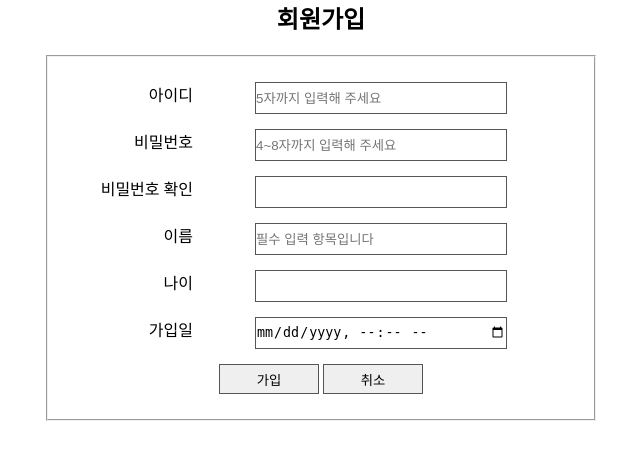
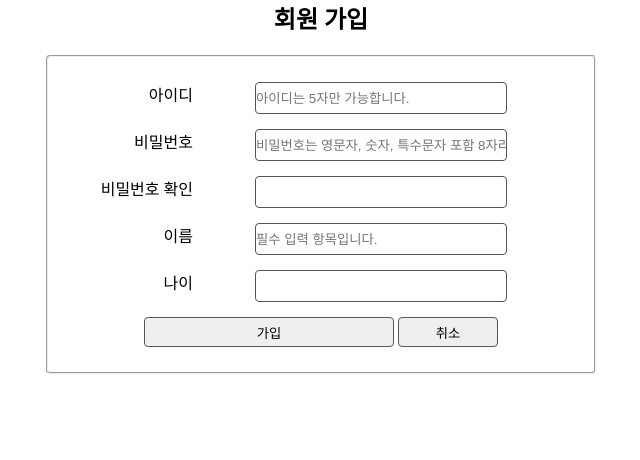
Before and after one commit to miniwisdom5999/member, a Flask app: page /register/ in a window 1280 px wide. Shown: the part 110-570 px from the top of the page, without its empty margins (319-959 px from the left). Run offline with Flask 2, Linux system fonts and the light colour scheme.

Commit message:
register update

```diff
--- a/app.py
+++ b/app.py
@@ -1,9 +1,8 @@
 import sqlite3
-
-from flask import Flask, render_template, request, url_for, redirect, session
+from flask import Flask, render_template, request, redirect, url_for, session
 
 app = Flask(__name__)
-app.secret_key = "song"     #암호키 설정
+app.secret_key = "rlarldyd"  #암호키 설정
 
 def getconn():
     conn = sqlite3.connect('./memberdb.db')
@@ -11,8 +10,11 @@ def getconn():
 
 @app.route('/')  #127.0.0.1:5000
 def index():
-    return render_template('index.html')
-    #return "<h1>Welcome~ 방문을 환영합니다.</h1>"
+    if 'userID' in session:   #session에 userID가 존재하면
+        ssid = session.get('userID')  # 세션을 가져옴
+        return render_template('index.html', ssid=ssid) #index로 보내기
+    else:
+        return render_template('index.html')
 
 @app.route('/memberlist/')
 def memberlist():
@@ -20,77 +22,124 @@ def memberlist():
     cur = conn.cursor()
     sql = "SELECT * FROM member"
     cur.execute(sql)
-    rs1 = cur.fetchall()
+    rs = cur.fetchall()   #db에서 검색한 데이터
     conn.close()
-    return render_template('memberlist.html', rs=rs1)
+    if 'userID' in session:  # session에 userID가 존재하면
+        ssid = session.get('userID')  # 세션을 가져옴
+        return render_template('memberlist.html', ssid=ssid, rs=rs)
+    else:
+        return render_template('memberlist.html')
 
-@app.route('/memberview/<string:id>/')
-def member_view(id):        #mid를 경로로 설정하고 매개변수로 넘겨줌
+@app.route('/member_view/<string:id>/')
+def member_view(id):  #mid를 경로로 설정하고 매개변수로 넘겨줌
     conn = getconn()
     cur = conn.cursor()
     sql = "SELECT * FROM member WHERE mid = '%s' " % (id)
     cur.execute(sql)
-    rs = cur.fetchone()     #해당 1개의 자료를 반환받음
+    rs = cur.fetchone()  #해당 1개의 자료를 반환받음
     conn.close()
-    return render_template('member_view.html', rs=rs)
+    if 'userID' in session:  # session에 userID가 존재하면
+        ssid = session.get('userID')  # 세션을 가져옴
+        return render_template('member_view.html', rs=rs, ssid=ssid)
+    else:
+        return render_template('member_view.html')
 
+@app.route('/register/', methods = ['GET', 'POST'])  #url 경로
+def register():
+    if request.method == 'POST':  # 'POST'는 반드시 대문자로 할 것
+        # 자료 수집
+        id = request.form['mid']
+        pwd = request.form['passwd']
+        name = request.form['name']
+        age = request.form['age']
+        #date = request.form['regDate']
+        # 회원 가입
+        conn = getconn()
+        cur = conn.cursor()
+        sql = "INSERT INTO member (mid, passwd, name, age) VALUES ('%s', '%s', '%s', '%s') " \
+             % (id, pwd, name, age)
+        cur.execute(sql)   # 실행 함수
+        conn.commit()      # 커밋 완료
 
-@app.route('/register/', methods = ['GET', 'POST'])    #url경로   ####반드시 대문자로 POST
-def register():
-    if request.method == 'POST':
-            # 자료 수집
+        # 가입 후 자동 로그인
+        sql = "SELECT * FROM member WHERE mid = '%s' " % (id)
+        cur.execute(sql)
+        rs = cur.fetchone()
+        conn.close()
+        if rs:
+            session['userID'] = id   # 자동 로그인시 세션 발급 필수
+            return redirect(url_for('memberlist'))
+    else:
+        return render_template('register.html') #GET 방식
+
+@app.route("/login/", methods = ['GET', 'POST'])
+def login():
+    if request.method == "POST":
+        # 자료 전달 받음
+        id = request.form['mid']
+        pwd = request.form['passwd']
+
+        conn = getconn()
+        cur = conn.cursor()
+        sql = "SELECT * FROM member WHERE mid = '%s' AND passwd = '%s' " % (id, pwd)
+        cur.execute(sql)
+        rs = cur.fetchone() # db에서 찾은 데이터 가져옴
+        conn.close()
+        if rs:
+            session['userID'] = id  # 세션 발급
+            return redirect(url_for('index'))
+        else:
+            error = "아이디나 비밀번호가 일치하지 않습니다."
+            return render_template('login.html', error=error)
+    else:
+        return render_template('login.html')
+
+@app.route('/logout/')
+def logout():
+    #session.pop('userID')  #userID 세션 삭제
+    session.clear()         # 전체의 세션 삭제
+    return redirect(url_for('index'))
+
+@app.route('/member_del/<string:id>/')   #삭제 url 생성
+def member_del(id):  #mid를 매개변수로 넘겨줌
+    conn = getconn()
+    cur = conn.cursor()
+    sql = "DELETE FROM member WHERE mid = '%s' " % (id)
+    cur.execute(sql)  # 삭제 수행
+    conn.commit()     # 수행 완료
+    conn.close()
+    return redirect(url_for('memberlist'))
+
+@app.route('/member_edit/<string:id>/', methods = ['GET', 'POST'])
+def member_edit(id):
+    if request.method == "POST":
+        #자료 넘겨 받음
         id = request.form['mid']
         pwd = request.form['passwd']
         name = request.form['name']
         age = request.form['age']
         date = request.form['regDate']
-
+        #db 연결
         conn = getconn()
         cur = conn.cursor()
-        sql = "INSERT INTO member VALUES ('%s', '%s', '%s', '%s', '%s')"\
-            % (id, pwd, name, age, date)
-        cur.execute(sql)    #실행 함수
-        conn.commit()   #커밋완료
-        return redirect(url_for('memberlist'))      #url 결로로 이동
+        sql = "UPDATE member SET passwd = '%s', name = '%s' , age = '%s', regDate = '%s' " \
+              "WHERE mid = '%s' " % (pwd, name, age, date, id)
+        cur.execute(sql)  # 실행 함수
+        conn.commit()  # 커밋 완료
+        conn.close()
+        return redirect(url_for('member_view', id=id))  # member_view 해당 id로 이동
     else:
-        return render_template('register.html')
-
-
-
-
-
-
-@app.route('/login/', methods = ['GET', 'POST'])
-def login():
-    if request.method == "POST":
-        #자료를 전달받음
-        id = request.form['mid']
-        pwd = request.form['passwd']
-
+        # 회원 자료 가져오기
         conn = getconn()
         cur = conn.cursor()
-        sql = "SELECT * FROM member WHERE mid = '%s' and passwd = '%s' " % (id, pwd)
+        sql = "SELECT * FROM member WHERE mid = '%s' " % (id)
         cur.execute(sql)
-        rs = cur.fetchone()  #DB에서 찾은 데이터 가져옴   (1개!!)
+        rs = cur.fetchone()
         conn.close()
-        if rs:
-            session['userID'] = id   # 세션 발급    #로그인하거나..뭐 그럴떄..?
-            return redirect(url_for('index'))
-
+        if 'userID' in session:
+            ssid = session.get('userID')
+            return render_template('member_edit.html', rs=rs, ssid=ssid)
         else:
-            error = "아이디나 비밀번호가 일치하지 않습니다"
-            return render_template('login.html', error=error)
-    else:
-        return render_template('login.html')
-
-
-
-@app.route('/logout')
-def logout():
-    session.pop('userID')   #세션 삭제
-    return redirect(url_for('index'))
-
-
-
+            return render_template('member_edit.html')
 
 app.run(debug=True)
--- a/static/css/style.css
+++ b/static/css/style.css
@@ -7,41 +7,47 @@ nav ul li{display: inline-block; margin: 10px;
    border-top:3px solid #333; padding: 10px;}
 nav ul li a{text-decoration: none; color: #000}
 nav ul li:hover{background-color: #eee}
-section{text-align: center}
-section h2{margin-bottom: 20px;}
-
 
 /* index 스타일 */
 section{text-align: center}
 section h2{margin-bottom: 20px;}
 
 /* memberlist 스타일 */
-section table{width: 600xp; margin: 0 auto; border-collapse:collapse;}
+section table{width: 600px; margin: 0 auto; border-collapse:collapse}
 section h1{margin-bottom: 20px;}
-section table, th, td{border: 1px solid #ccc; padding: 10px;}
-section table th{background-color: #eee;}
+section table, th, td{border: 1px solid #ccc; padding: 10px}
+section table th{background-color: #eee}
+section table a{color: #000;}
 
-
-
-/* member_view 스타일*/
+/* member_view 스타일 */
 section .tbl_view{width: 450px;}
 section .tbl_view input{width: 200px; height: 30px}
-
+section .tbl_view a{color: #00f;}
 
 /* register 스타일 */
 section .join{width: 550px; margin: 0 auto;}
-section .join fieldset{border-redius: 4px;}
+section .join fieldset{border-radius: 4px}
 section .join ul{list-style: none; padding: 10px;}
 section .join ul li{margin: 15px;}
-section .join ul label{width: 120px; float:left; text-align: right;}
+section .join ul label{width: 120px; float:left; text-align: right}
 section .join ul input{width: 250px; height: 30px;
- border-redius: 4px; border: 1px solid #555;}
-
+  border-radius: 4px; border: 1px solid #555; }
 section .join ul input[type='submit']{width: 100px; height: 30px;}
 section .join ul input[type='reset']{width: 100px; height: 30px;}
 
+/* login 스타일 */
+section .login{width: 450px; margin: 0 auto;}
+section .login fieldset{border-radius: 4px}
+section .login p{color: #f00; font-weight: bold; padding-top: 10px;}
+section .login ul{list-style: none; padding: 10px;}
+section .login ul li{margin: 20px;}
+section .login ul label{width: 120px; float:left; text-align: right}
+section .login ul input{width: 200px; height: 30px;
+  border-radius: 4px; border: 1px solid #555; }
+section .login ul input[type='submit']{width: 100px; height: 30px;}
 
-
-/* login 스타일 */
-section .join{width: 550px; margin: 0 auto;}
-section .join fieldset{border-redius: 4px;}
+/* member_edit 스타일 */
+section .tbl_edit{width: 450px;}
+section .tbl_edit input{width: 200px; height: 30px}
+section .tbl_edit input[type='submit']{width: 100px; height: 30px}
+section .tbl_edit input[type='reset']{width: 100px; height: 30px}
--- /dev/null
+++ b/static/js/checkMember.js
@@ -0,0 +1,36 @@
+//회원가입 유효성(validation) 검사
+function checkMember(){
+    var form = document.regForm;
+    var id = form.mid.value;      //id는 5글자
+    var pwd1 = form.passwd.value;  //비밀번호 8글자, 영문자, 숫자, 특수문자 모두 포함
+    var pwd2 = form.passwd_confirm.value;
+    var name = form.name.value;
+
+    //비밀번호 정규 표현식 생성
+    var pwd_pat1 = /[0-9A-Za-z]/  //영문자, 숫자
+    var pwd_pat2 = /[~!@#$%^&*]/    //특수문자
+
+    if(id.length != 5){  //아이디 글자수 5자가 아니면
+        alert("아이디는 5자만 가능합니다.");
+        form.mid.select();   //선택 영역지정
+        return false;
+    }
+    else if(pwd1.length != 8 || !pwd_pat1.test(pwd1) || !pwd_pat2.test(pwd1)) {
+        alert("비밀번호는 영문자, 숫자, 특수문자 포함 8자리입니다.");
+        form.pwd1.select();
+        return false;
+    }
+    else if(pwd1 != pwd2){   //비밀번호와 비밀번호확인이 일치하지 않으면
+        alert("비밀번호를 동일하게 입력해 주세요.");
+        form.passwd_confirm.select();
+        return false;
+    }
+    else if(name == ""){
+        alert("이름은 필수 입력 항목입니다.");
+        form.name.focus();
+        return false;
+    }
+    else{
+        form.submit();   //폼 전송
+    }
+}
--- a/templates/navbar.html
+++ b/templates/navbar.html
@@ -1,17 +1,17 @@
 <header>
     <nav>
         <ul>
-            {% if session %} <!-- 세션이 있으면 -->
+        {% if session %} <!-- session이 있으면 -->
             <li><a href="{{ url_for('index') }}">Home</a></li>
-            <li><a href="{{ url_for('logout') }}">로그아웃</a></li>
+            <li><a href="{{ url_for('logout') }}">({{ ssid }}님)로그아웃</a></li>
             <li><a href="{{ url_for('register') }}">회원가입</a></li>
             <li><a href="{{ url_for('memberlist') }}">회원목록</a></li>
-            {% else %}  <!-- 세션이 없으면 -->
+        {% else %}
             <li><a href="{{ url_for('index') }}">Home</a></li>
             <li><a href="{{ url_for('login') }}">로그인</a></li>
             <li><a href="{{ url_for('register') }}">회원가입</a></li>
             <li><a href="{{ url_for('memberlist') }}">회원목록</a></li>
-            {% endif %}
+        {% endif %}
         </ul>
     </nav>
 </header>
--- a/templates/register.html
+++ b/templates/register.html
@@ -4,54 +4,51 @@
     <meta charset="UTF-8">
     <title>회원 가입 페이지</title>
     <link rel="stylesheet" href="{{ url_for('static', filename='css/style.css') }}">
+    <script src="{{ url_for('static', filename='js/checkMember.js') }}"></script>
 </head>
 <body>
     <div id="container">
         {% include 'navbar.html' %}
         <section>
-          <h1>회원가입</h1>
-          <form action="{{ url_for('register') }}" method="post" class="join">
+            <h1>회원 가입</h1>
+            <form action="{{ url_for('register') }}" method="post" class="join" name="regForm">
                 <fieldset>
                     <ul>
                         <li>
                             <label for="mid">아이디</label>
-                          <input type="text" id="mid" name="mid" placeholder="5자까지 입력해 주세요">
+                            <input type="text" id="mid" name="mid" placeholder="아이디는 5자만 가능합니다.">
                         </li>
                         <li>
-                          <label for="passwd">비밀번호</label>
-                          <input type="password" id="passwd" name="passwd" placeholder="4~8자까지 입력해 주세요">
+                            <label for="passwd1">비밀번호</label>
+                            <input type="password" id="passwd1" name="passwd"
+                                   placeholder="비밀번호는 영문자, 숫자, 특수문자 포함 8자리입니다.">
                         </li>
                         <li>
                             <label for="passwd2">비밀번호 확인</label>
-                          <input type="password" id="passwd2" name="passwd2">
+                            <input type="password" id="passwd2" name="passwd_confirm">
                         </li>
                         <li>
                             <label for="name">이름</label>
-                          <input type="text" id="name" name="name" placeholder="필수 입력 항목입니다">
+                            <input type="text" id="name" name="name" placeholder="필수 입력 항목입니다.">
                         </li>
                         <li>
                             <label for="age">나이</label>
                             <input type="text" id="age" name="age">
                         </li>
+<!--                        <li>-->
+<!--                            <label for="regDate">가입일</label>-->
+<!--                            <input type="datetime-local" id="regDate" name="regDate">-->
+<!--                        </li>-->
                         <li>
-                          <label for="regDate">가입일</label>
-                          <input type="datetime-local" id="regDate" name="regDate">
-                      </li>
-                      <li>
-                          <input type="submit" value="가입">
+                            <!-- <input type="submit" value="가입">-->
+                            <input type="button" value="가입" onclick="checkMember()">
                             <input type="reset" value="취소">
                         </li>
-
                     </ul>
                 </fieldset>
             </form>
+
         </section>
-
-
-
-
-
-
     </div>
 </body>
 </html>
```
Also changed, not shown: main.py (deleted, +0 -16 lines), tbl_member.py (renamed from tbl_memder.py, +11 -8 lines), templates/login.html (+5 -11 lines), templates/member_edit.html (added, +52 -0 lines), templates/member_view.html (+18 -21 lines), templates/memberlist.html (+8 -5 lines), member.db (deleted), memberdb.db, 2 other files. Lines whose indentation alone changed are shown as unchanged.
